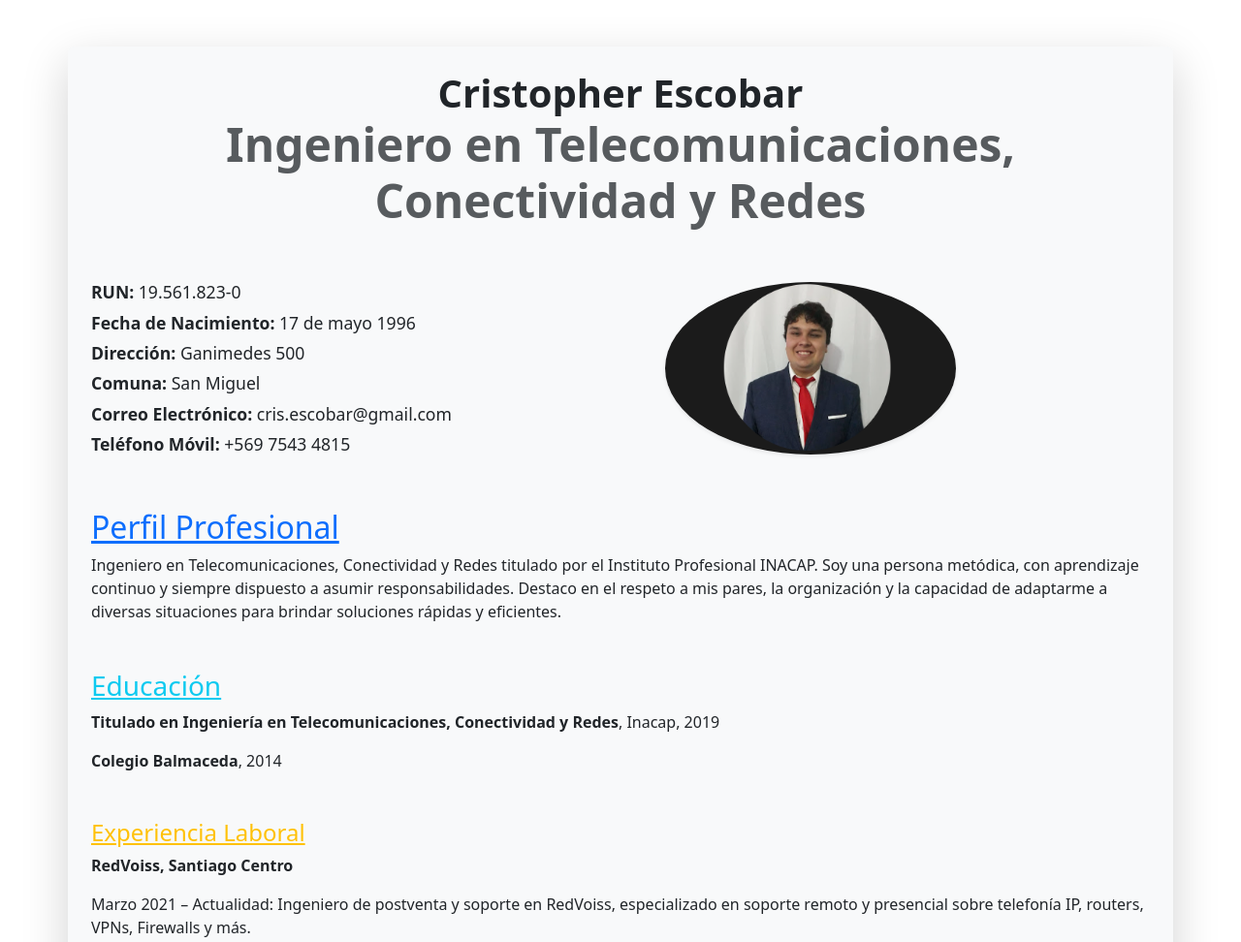
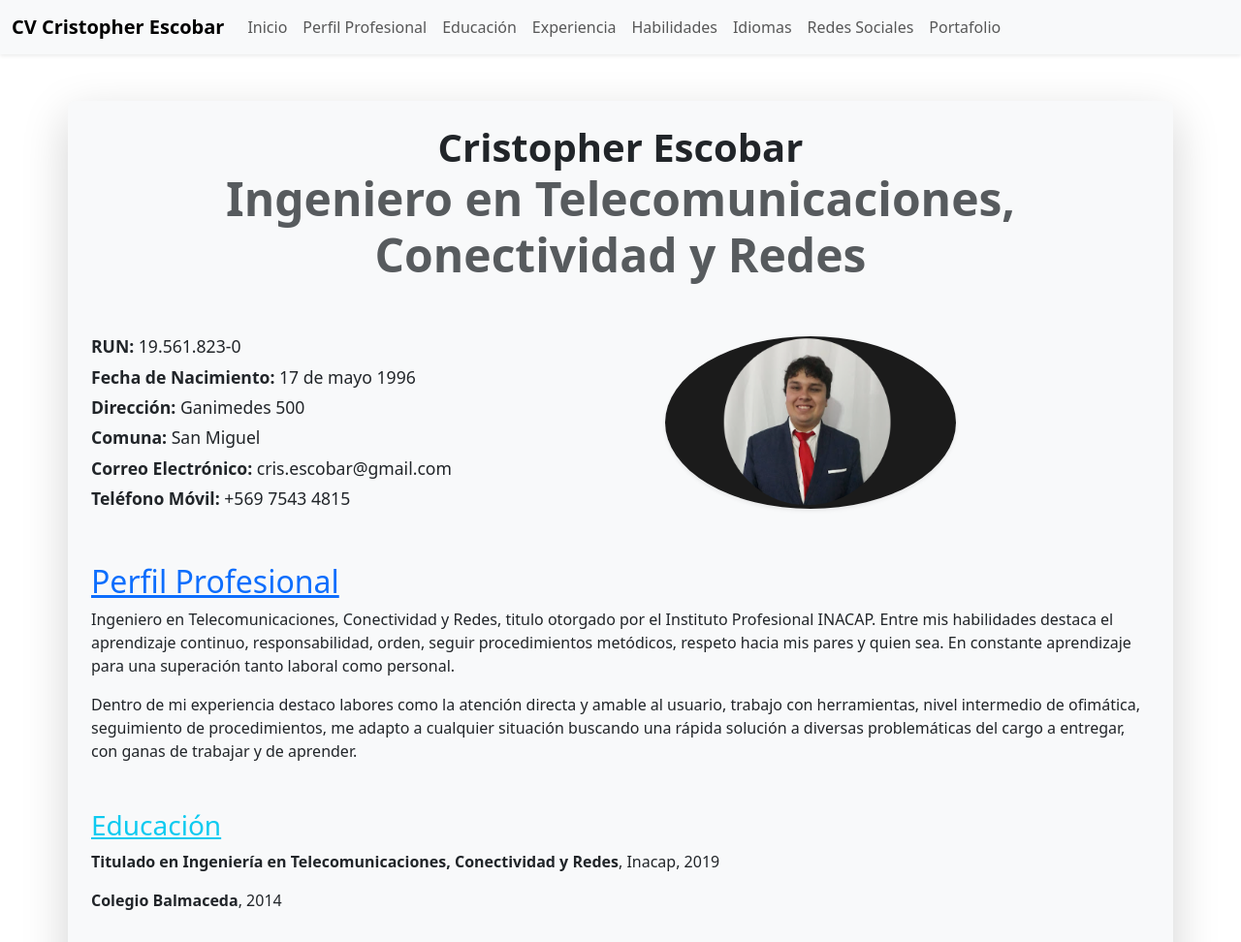
Before and after one commit to muriel-ap/forkackryzx, a plain HTML site: page index.html in a window 1280 px wide. Shown: the top 972 px of the page at 97% size. Drawn offline with nearby package versions, Linux system fonts and the light colour scheme.

Commit message:
Update Index with toolbar
se realiza barra de navegacion para curriculum

```diff
--- a/index.html
+++ b/index.html
@@ -10,12 +10,52 @@
 </head>
 
 <body>
+
+    <!-- Barra de navegación -->
+    <nav class="navbar navbar-expand-lg navbar-light bg-light shadow-sm mb-4">
+        <div class="container-fluid">
+            <a class="navbar-brand" href="#">CV Cristopher Escobar</a>
+            <button class="navbar-toggler" type="button" data-bs-toggle="collapse" data-bs-target="#navbarNav" aria-controls="navbarNav" aria-expanded="false" aria-label="Toggle navigation">
+                <span class="navbar-toggler-icon"></span>
+            </button>
+            <div class="collapse navbar-collapse" id="navbarNav">
+                <ul class="navbar-nav">
+                    <li class="nav-item">
+                        <a class="nav-link" href="#main-header">Inicio</a>
+                    </li>
+                    <li class="nav-item">
+                        <a class="nav-link" href="#perfil">Perfil Profesional</a>
+                    </li>
+                    <li class="nav-item">
+                        <a class="nav-link" href="#educacion">Educación</a>
+                    </li>
+                    <li class="nav-item">
+                        <a class="nav-link" href="#experiencia">Experiencia</a>
+                    </li>
+                    <li class="nav-item">
+                        <a class="nav-link" href="#habilidades">Habilidades</a>
+                    </li>
+                    <li class="nav-item">
+                        <a class="nav-link" href="#idiomas">Idiomas</a>
+                    </li>
+                    <li class="nav-item">
+                        <a class="nav-link" href="#redes-sociales">Redes Sociales</a>
+                    </li>
+                    </li>
+                    <li class="nav-item">
+                    <a class="nav-link" href="#portafoliodl">Portafolio</a>
+                    </li>
+                </ul>
+            </div>
+        </div>
+    </nav>
+
     <div class="container mt-5 mb-5 p-4 bg-light shadow-lg rounded">
-        <header class="text-center mb-5">
+        <header class="text-center mb-5" id="main-header">
         <h1 class="main-header">Cristopher Escobar <br><small class="text-muted">Ingeniero en Telecomunicaciones, Conectividad y Redes</small></h1>
         </header>
 
-        <section class="personal-info mb-5">
+        <section class="personal-info mb-5" id="perfil">
             <div class="c-flex align-items-center justify-content-between">
                 <div class="info-text">
                     <p><strong>RUN:</strong> 19.561.823-0</p>
@@ -31,37 +71,39 @@
             </div>
         </section>
 
-        <section class="professional-profile mb-5">
+        <section class="professional-profile mb-5" id="perfil-profesional">
             <h2 class="text-primary" style="text-decoration:underline">Perfil Profesional</h2>
-            <p>Ingeniero en Telecomunicaciones, Conectividad y Redes titulado por el Instituto Profesional INACAP. Soy una persona metódica, con aprendizaje continuo y siempre dispuesto a asumir responsabilidades. Destaco en el respeto a mis pares, la organización y la capacidad de adaptarme a diversas situaciones para brindar soluciones rápidas y eficientes.</p>
+            <p>Ingeniero en Telecomunicaciones, Conectividad y Redes, titulo otorgado por el Instituto Profesional INACAP. Entre mis habilidades destaca el aprendizaje continuo, responsabilidad, orden, seguir procedimientos metódicos, respeto hacia mis pares y quien sea. En constante aprendizaje para una superación tanto laboral como personal.</p>
+            <p>Dentro de mi experiencia destaco labores como la atención directa y amable al usuario, trabajo con herramientas, nivel intermedio de ofimática, seguimiento de procedimientos, me adapto a cualquier situación buscando una rápida solución a diversas problemáticas del cargo a entregar, con ganas de trabajar y de aprender.</p>
         </section>
 
-        <section class="education mb-5">
+        <section class="education mb-5" id="educacion">
             <h3 class="text-info"style="text-decoration:underline">Educación</h3>
             <p><strong>Titulado en Ingeniería en Telecomunicaciones, Conectividad y Redes</strong>, Inacap, 2019</p>
             <p><strong>Colegio Balmaceda</strong>, 2014</p>
         </section>
 
-        <section class="experience mb-5">
+        <section class="experience mb-5" id="experiencia">
             <h4 class="text-warning"style="text-decoration:underline">Experiencia Laboral</h4>
             <div>
                 <p><strong>RedVoiss, Santiago Centro</strong></p>
-                <p>Marzo 2021 – Actualidad: Ingeniero de postventa y soporte en RedVoiss, especializado en soporte remoto y presencial sobre telefonía IP, routers, VPNs, Firewalls y más.</p>
+                <p>Marzo 2021 – Actualidad: Ingeniero de postventa y soporte en RedVoiss. Dedicándose a dar soporte remoto y presencial sobre telefonía IP (Teléfonos Yealink, Fanvil y genéricos), enlaces SIP Trunks (públicos, privados, call centers), Routers y Switchs, Centrales virtuales (físicas y en la nube), envío de SMS, pruebas de trazabilidad, instalación y soporte de VPNs, verificación de reglas en Firewalls, migraciones de centrales (Denwa, Xorcom, GrandStreams), creación y eliminación de usuarios en sistemas como Active Directory, Outlook, VPN.</p>
             </div>
             <div>
                 <p><strong>GTD Teleductos</strong></p>
-                <p>Julio 2020 – Septiembre 2020: Práctica profesional en Ingeniería en Telecomunicaciones, gestionando redes MPLS y proyectos de migración de bases de datos.</p>
+                <p>Julio 2020 – Septiembre 2020: Práctica profesional de Ingeniería en Telecomunicaciones, Conectividad y redes. Dedicado a monitorear y dar soporte a red MPLS, usuarios finales y empresariales. Además de trabajar en importante proyecto que consistía en migrar base de datos antigua a la nueva con la que se trabaja actualmente, uso de formularios para los clientes y prueba de conexión, estabilidad y optimización en los routers de usuario final.</p>
             </div>
             <div>
                 <p><strong>Rayen Salud, Santiago Centro</strong></p>
-                <p>Octubre 2017 - Enero 2018: Práctica profesional en soporte técnico, configuración de redes y mantenimiento de servidores.</p>
+                <p>Octubre 2017 - Enero 2018: Práctica profesional de técnico en Telecomunicaciones, Conectividad y Redes. Soporte a usuarios de forma presencial y/o remota, armado y desarmado de computadores y laptops, uso de Active Directory, instalación y configuración de routers, periféricos, soporte directo a impresoras, trabajo con firewall y mantenimiento a servers, uso de formularios de aplicaciones y activos.</p>
             </div>
         </section>
 
-        <section class="skills mb-5">
+        <section class="skills mb-5" id="habilidades">
             <h5 class="text-danger"style="text-decoration:underline">Habilidades</h5>
             <ul class="list-unstyled">
                 <li>Veeam</li>
+                <li>VMware</li>
                 <li>Máquinas Virtuales</li>
                 <li>Active Directory</li>
                 <li>Manejo de Herramientas de Ofimática: Intermedio</li>
@@ -70,7 +112,7 @@
             </ul>
         </section>
 
-        <section class="languages mb-5">
+        <section class="languages mb-5" id="idiomas">
             <h6 class="text-secondary"style="text-decoration:underline">Idiomas</h6>
             <ol>
                 <li>Español - Nativo</li>
@@ -78,14 +120,16 @@
             </ol>
         </section>
 
-        <section class="social mb-5">
+        <section class="social mb-5" id="redes-sociales">
             <h5 class="text-info"style="text-decoration:underline">Redes Sociales</h5>
             <ul class="list-unstyled">
                 <li><a href="https://www.linkedin.com/in/cristopher-escobar-espinoza-b13185100" class="text-decoration-none">LinkedIn</a></li>
                 <li><a href="https://github.com/Ckryzx" class="text-decoration-none">GitHub</a></li>
             </ul>
         </section>
+        <section class="portafolio" id="portafoliodl">
           <a href="Portafoliodl.html"><p>Portafolio Proyectos</p></a>
+        </section>
     </div>
 
     <!-- Footer -->
```
